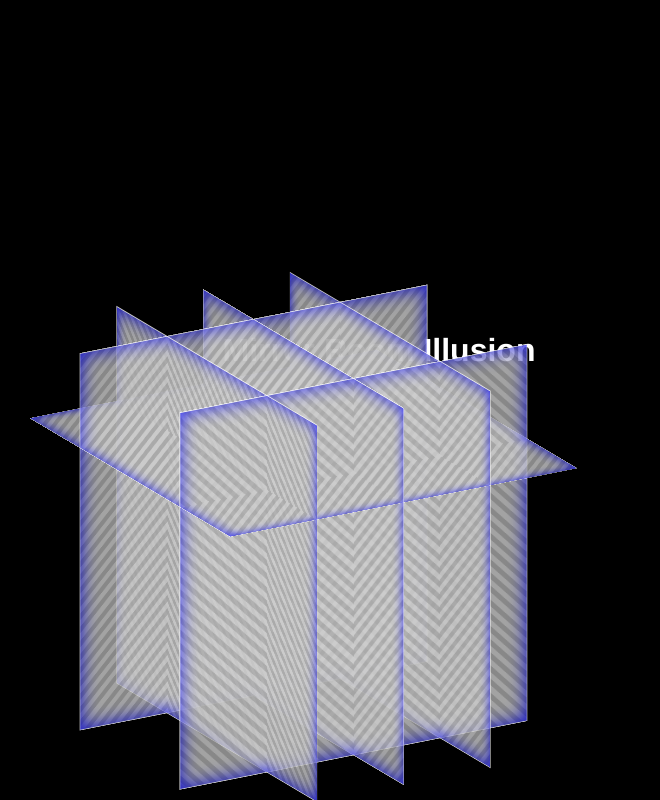
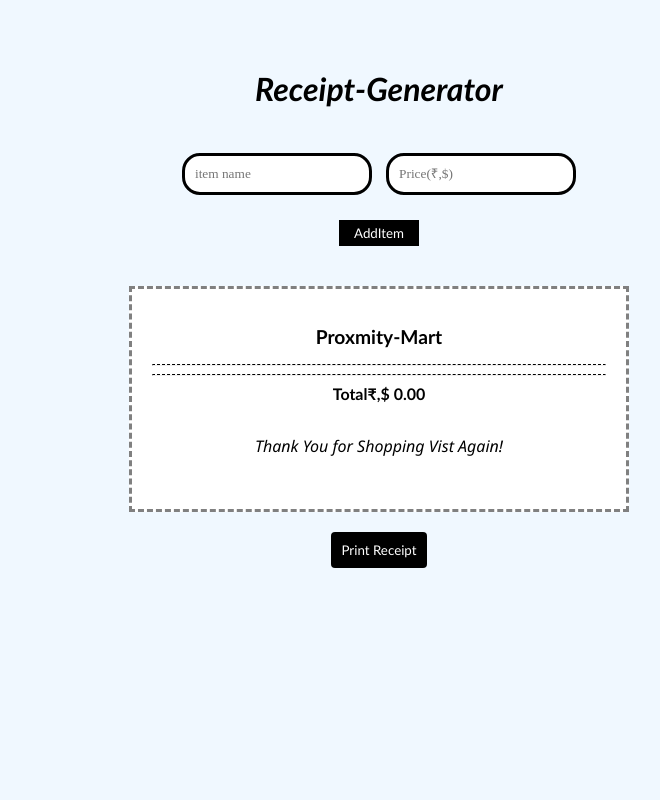
Before and after one commit to Kunalse421/Kunalse421, a plain HTML site: page index.html in a window 1280 px wide. Shown: the whole page, without its empty margins (261-921 px from the left). Drawn offline with Linux system fonts and the light colour scheme.

Commit message:
Add files via upload

```diff
--- a/index.html
+++ b/index.html
@@ -1,20 +1,37 @@
 <!DOCTYPE html>
 <html lang="en">
 <head>
-    <meta charset="UTF-8">
-    <meta name="viewport" content="width=device-width, initial-scale=1.0">
-    <link rel="stylesheet" href="style.css">
-    <title>Mirror Room Illusion</title>
+     <meta charset="UTF-8">
+     <meta name="viewport" content="width=device-width, initial-scale=1.0">
+     <title>Receipt Generator</title>
+     <link rel="stylesheet" href="style.css">
 </head>
 <body>
-    <h1>Mirror Room Illusion</h1>
-    <div class="room">
-        <div class="wall front"></div>
-        <div class="wall back"></div>
-        <div class="wall top"></div>
-        <div class="wall down"></div>
-        <div class="wall left"></div>
-        <div class="wall right"></div>
-    </div>
+     <div class="receipt-details">
+          <h1 class="title">Receipt-Generator</h1>
+
+          <div class="form">
+               <input type="text" id = itemName placeholder="item name"/>
+               <input type="number" id="itemPrice" placeholder="Price(₹,$)"/>
+               <button onclick="addItem">AddItem</button>
+          </div>
+
+          <div class="receipt" id="receipt">
+               <h2 class="store Name">Proxmity-Mart</h2>
+               <p class="date-time" id="date-time"></p>
+               <hr/>
+
+
+          <div class="items" id="itemList"></div>
+          <hr/>
+
+          <div class="total" id="totalRow">
+          <span>Total</span><span id="total Amount">₹,$ 0.00</span>
+          </div>
+          <p class="thank-you">Thank You for Shopping Vist Again!</p>
+          </div>
+          <button class="print-btn" id="print()">Print Receipt</button>
+     </div>
+     <script src="script.js"></script>
 </body>
 </html>
--- /dev/null
+++ b/script.js
@@ -0,0 +1,32 @@
+let total = 0;
+
+function addItem() {
+  const nameInput = document.getElementById("itemName");
+  const priceInput = document.getElementById("itemPrice");
+  const itemsList = document.getElementById("itemsList");
+
+  const name = nameInput.value.trim();
+  const price = parseFloat(priceInput.value);
+
+  if (name === "" || isNaN(price) || price <= 0) {
+    alert("Please enter valid item name and price.");
+    return;
+  }
+
+
+  const itemDiv = document.createElement("div");
+  itemDiv.className = "item";
+  itemDiv.innerHTML = `<span>${name}</span><span>₹${price.toFixed(2)}</span>`;
+  itemsList.appendChild(itemDiv);
+
+
+  total += price;
+  document.getElementById("totalAmount").innerText = `₹${total.toFixed(2)}`;
+
+
+  nameInput.value = "";
+  priceInput.value = "";
+  nameInput.focus();
+}
+
+document.getElementById("dateTime").innerText = new Date().toLocaleString();
--- a/style.css
+++ b/style.css
@@ -1,53 +1,100 @@
 body {
-  margin: 0;
-  background: black;
-  color: white;
-  font-family:'Franklin Gothic Medium', 'Arial Narrow', Arial, sans-serif;
-  display: flex;
-  flex-direction: column;
-  align-items: center;
-  justify-content: center;
-  height: 100vh;
-  overflow: hidden;
+     background-color: aliceblue;
+     font-family: 'Gill Sans', 'Gill Sans MT', Calibri, 'Trebuchet MS', sans-serif;
+     justify-content: center;
+     display: flex;
+     padding: 40px;
 }
 
+.receipt-details {
+     width: 100%;
+     text-align: center;
+     max-width: 500px;
+}
 .title {
-  margin-bottom: 20px;
+     font-weight: bold;
+     font-style: italic;
+     margin-bottom: 40px;
 }
 
-.room {
-  width: 100px;
-  height: 100px;
-  position: relative;
-  transform-style: preserve-3d;
-  transform: rotateX(-20deg) rotateY(30deg);
-  animation: rotate 15s infinite linear;
+.form input {
+       margin:5px;
+       padding: 10px;
+       max-width: 40%;
+       border: 3px solid black;
+       border-radius: 18px;
+       font-family:serif;
 }
 
-.wall {
-  position: absolute;
-  width: 400px;
-  height: 400px;
-  background: repeating-linear-gradient(
-    45deg,
-    #ccc,
-    #ccc 5px,
-    #aaa 5px,
-    #aaa 10px
-  );
-  opacity: 0.8;
-  box-shadow: 0 0 20px #00f inset;
-  border: 1px solid #fff;
+.form button {
+     padding: 5px 15px;
+     margin: 20px;
+     background: black;
+     color:white;
+     font-family: inherit;
+     border:3px solid plum;
+     border: none;
+     cursor: pointer;
 }
 
-.front  { transform: translateZ(100px); }
-.back   { transform: rotateY(180deg) translateZ(100px); }
-.left   { transform: rotateY(-90deg) translateZ(100px); }
-.right  { transform: rotateY(90deg) translateZ(100px); }
-.top    { transform: rotateX(90deg) translateZ(100px); }
-.bottom { transform: rotateX(-90deg) translateZ(100px); }
+.receipt {
+     background:white;
+     padding:20px;
+     margin-top: 20px;
+     box-shadow: 1 1 11px grey;
+     border: 3px dashed grey;
+}
 
-@keyframes rotate {
-  0% { transform: rotateX(-20deg) rotateY(0deg); }
-  100% { transform: rotateX(-20deg) rotateY(360deg); }
+h2 {
+     text-align: center;
+     font-size: larger;
 }
+
+.date-time{
+    font-size: 1px;
+    margin: 5px ;
+    text-align: center;
+}
+
+hr {
+     border-top: 1px dashed black;
+}
+
+.items .item.total{
+     display: flex;
+     font-size: 2rem;
+     margin: 6px;
+     justify-content: center;
+}
+
+.total{
+     font-weight: bold;
+     font-size: 1rem;
+}
+
+.thank-you{
+     text-align: center;
+     font-style: oblique;
+     font-family: 'Segoe UI', Tahoma, Geneva, Verdana, sans-serif;
+     margin: 2rem;
+}
+
+.print-btn {
+     margin-top:20px;
+     padding: 10px;
+     font-family: inherit;
+     background: black;
+     color:white;
+     border:none;
+     border-radius: 4px;
+     cursor: pointer;
+}
+@media print {
+     body {
+          background: white;
+     }
+
+     .form, .print-btn, .item {
+          display: none;
+     }
+}
```
